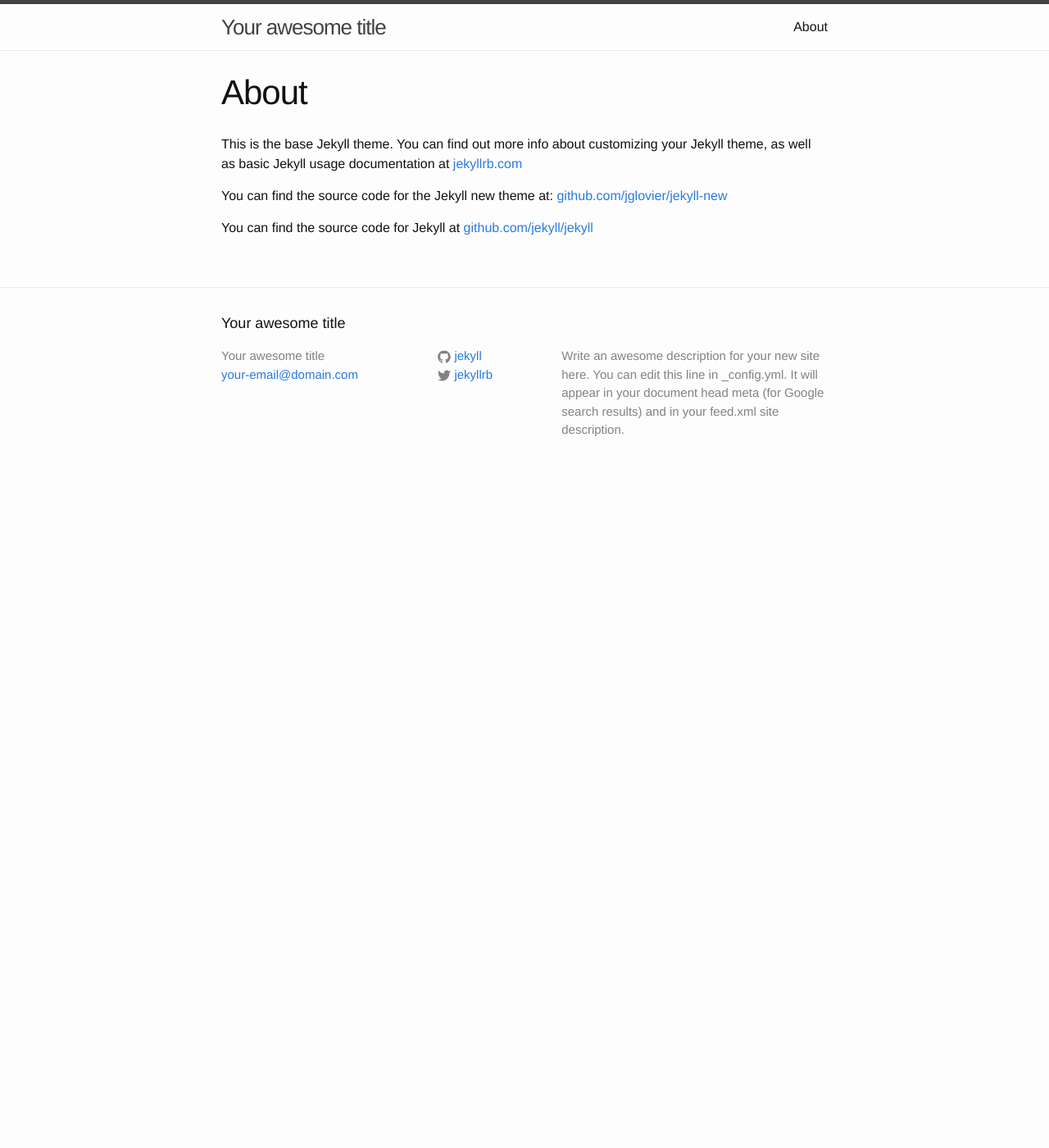
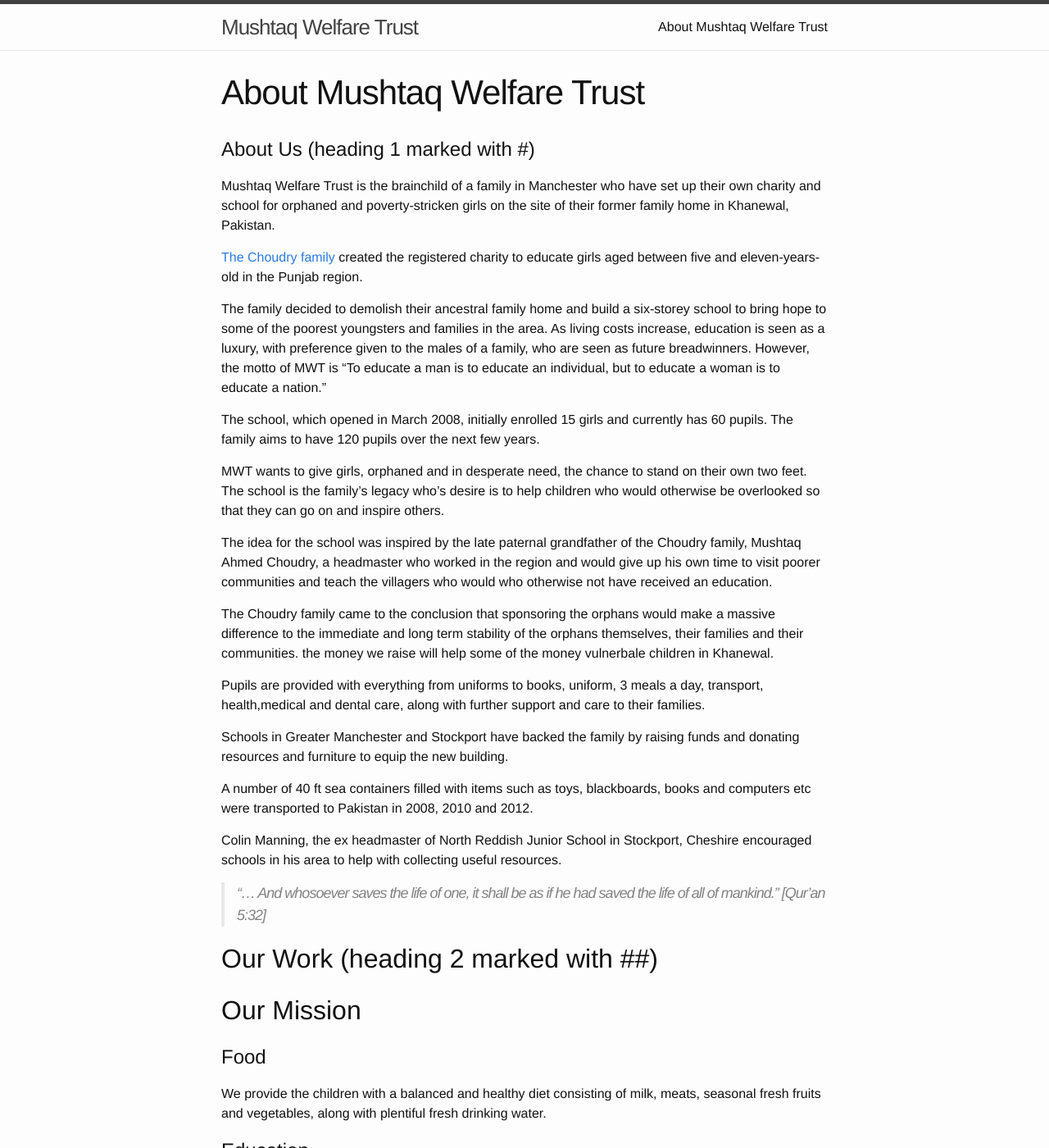
Before and after one commit to mushtaq-welfare-trust/mushtaq-welfare-trust.github.io, a Jekyll site: the page built from _pages/about.md, in a window 1280 px wide and 1400 px high. Shown: the whole window at 82% size. Built offline with Jekyll 4.4.1, drawn with Linux system fonts in a browser that asks for light colours; some of the changed text lies outside the part shown.

Commit message:
Setup _pages directory for pages

```diff
--- a/_config.yml
+++ b/_config.yml
@@ -1,14 +1,17 @@
 # Site settings
-title: Your awesome title
-email: your-email@domain.com
+title: Mushtaq Welfare Trust
+email: info@mwt.org.uk
 description: > # this means to ignore newlines until "baseurl:"
   Write an awesome description for your new site here. You can edit this
   line in _config.yml. It will appear in your document head meta (for
   Google search results) and in your feed.xml site description.
 baseurl: "" # the subpath of your site, e.g. /blog/
-url: "http://yourdomain.com" # the base hostname & protocol for your site
+url: "http://mwt.org.uk" # the base hostname & protocol for your site
 twitter_username: jekyllrb
 github_username:  jekyll
 
 # Build settings
 markdown: kramdown
+permalink: 'pretty'
+include: ['_pages']
+exclude: ['Gemfile', 'Gemfile.lock', 'node_modules', 'package.json', 'Gruntfile.js', 'README.md']
--- /dev/null
+++ b/_pages/about.md
@@ -0,0 +1,73 @@
+---
+layout: page
+permalink: /about/
+title: About Mushtaq Welfare Trust
+#sub title: (e.g.: About MWT) About MWT
+#navigation label: (e.g.: About us) About Us
+
+#SEO keywords: (list keywords relevant for this page)
+#SEO description: (briefly describe the content of this page)
+
+
+#founder: (Name of the founder) Ashfaq and Nuzhat Choudry
+#foundingDate: (Date when MWT was founded)Idea Conception in 2005 and school opened in 2008
+#foundingLocation: (Location where MWT was founded) Khanewal, Pakistan
+#department: (departments of MWT organization)
+#logo: (logo image to to be attached)
+#member: (for example MWT is member of Charity Commission)MWT is regsistered in Pakistan and with the UK Charity Commission (1115506)
+#telephone: (self explanatory - can be admin telephone) 07885242147
+#email: (self explanatory - can be admin email) aachoudry@hotmail.co.uk
+#charityNumber: (self explantory)
+#numberOfEmployees: (optional)
+---
+
+# About Us (heading 1 marked with #)
+Mushtaq Welfare Trust is the brainchild of a family in Manchester who have set up their own charity and school for orphaned and poverty-stricken girls on the site of their former family home in Khanewal, Pakistan.
+
+[The Choudry family](http://google.com) created the registered charity to educate girls aged between five and eleven-years-old in the Punjab region.
+
+The family decided to demolish their ancestral family home and build a six-storey school to bring hope to some of the poorest youngsters and families in the area. As living costs increase, education is seen as a luxury, with preference given to the males of a family, who are seen as future breadwinners.
+However, the motto of MWT is "To educate a man is to educate an individual, but to educate a woman is to educate a nation."
+
+The school, which opened in March 2008, initially enrolled 15 girls and currently has 60 pupils. The family aims to have 120 pupils over the next few years.
+
+MWT wants to give girls, orphaned and in desperate need, the chance to stand on their own two feet. The school is the family's legacy who's desire is to help children who would otherwise be overlooked so that they can go on and inspire others.
+
+The idea for the school was inspired by the late paternal grandfather of the Choudry family, Mushtaq Ahmed Choudry, a headmaster who worked in the region and would give up his own time to visit poorer communities and teach the villagers who would who otherwise not have received an education.
+
+The Choudry family came to the conclusion that sponsoring the orphans would make a massive difference to the immediate and long term stability of the orphans themselves, their families and their communities. the money we raise will help some of the money vulnerbale children in Khanewal.
+
+Pupils are provided with everything from uniforms to books, uniform, 3 meals a day, transport, health,medical and dental care, along with further support and care to their families.
+
+Schools in Greater Manchester and Stockport have backed the family by raising funds and donating resources and furniture to equip the new building.
+
+A number of 40 ft sea containers filled with items such as toys, blackboards, books and computers etc were transported to Pakistan in 2008, 2010 and 2012.
+
+Colin Manning, the ex headmaster of North Reddish Junior School in Stockport, Cheshire encouraged schools in his area to help with collecting useful resources.
+
+
+> "... And whosoever saves the life of one, it shall be as if he had saved the life of all of mankind." [Qur’an 5:32]
+
+
+## Our Work (heading 2 marked with ##)
+
+
+## Our Mission
+
+#Food
+We provide the children with a balanced and healthy diet consisting of milk, meats, seasonal  fresh fruits  and  vegetables, along with plentiful fresh drinking water.
+
+#Education
+All of our staff are qualified and trained to teach the Oxford National Curriculum. Our children are taught Maths, English, Science, Computer Science, Domestic Science, Social Studies, Qur’an with Tajweed, Islamic studies, Urdu, Arabic, along with History and Geography.
+
+#Welfare
+We provide a safe, clean and nurturing environment for the staff and children, adult education classes for the community, and identifying any child protection issues.
+
+Every year we provide Ramadhan food parcels to each child’s family consisting of wheat flour, rice, lentils, cooking oil, sugar, tea, dried milk, dates, traditional sweet dish, and gram flour. Each parcel is made to ensure it will last the month of Ramadhan for the whole family.
+We distribute Qurbani meat after the Hajj pilgrimage on the festival of Eid Al Adha to all of the children’s families and within the community. (hyperlink Qurbani, hajj, and Eid al Adha)
+
+#Health care
+The school ensures regular medical, dental and optical checks by trained professionals and keeps a record of every child’s height, weight, and development.
+
+We also offer medical and surgical assistance if appropriate to family members.
+A befriending and counselling service is available to all of the children if needed.
--- a/about.md
+++ /dev/null
@@ -1,11 +0,0 @@
----
-layout: page
-title: About
-permalink: /about/
----
-
-This is the base Jekyll theme. You can find out more info about customizing your Jekyll theme, as well as basic Jekyll usage documentation at [jekyllrb.com](http://jekyllrb.com/)
-
-You can find the source code for the Jekyll new theme at: [github.com/jglovier/jekyll-new](https://github.com/jglovier/jekyll-new)
-
-You can find the source code for Jekyll at [github.com/jekyll/jekyll](https://github.com/jekyll/jekyll)
```
